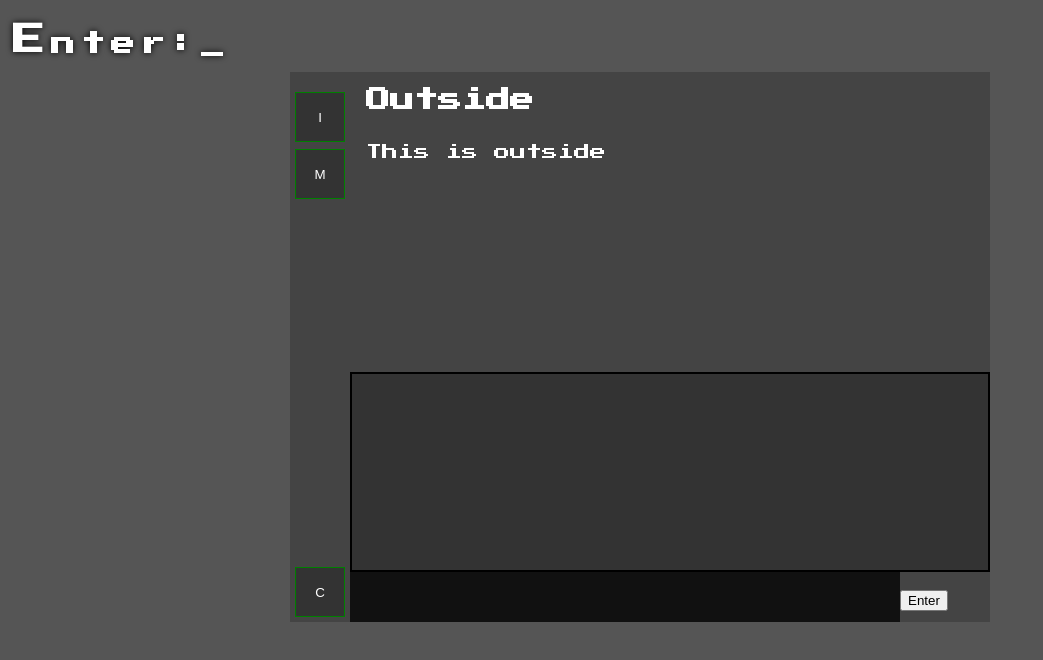
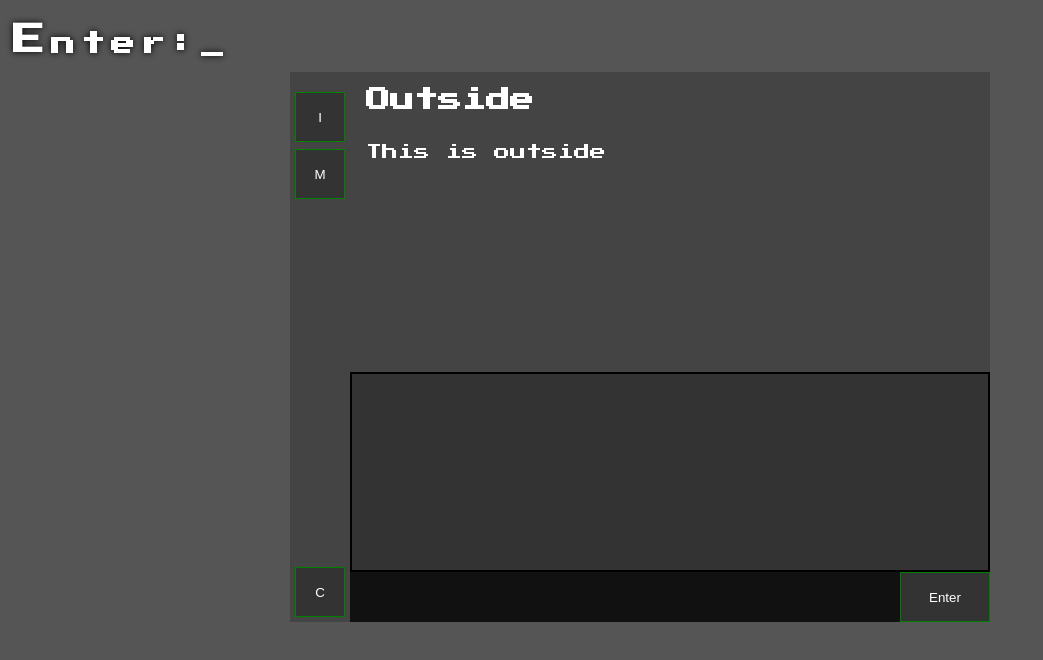
Before and after one commit to Pampen/Enter, a React (Create React App) app: page / in a window 1280 px wide. Shown: the top 660 px of the page, without its empty margins (0-1043 px from the left). Built offline with nearby package versions, Linux system fonts and the light colour scheme.

Commit message:
Ändrade buttion id namn

```diff
--- a/src/components/terminal.js
+++ b/src/components/terminal.js
@@ -19,7 +19,7 @@ export default class GameScreen extends Component {
                     type="text"
                     className="terminal-input"
                 ></input>
-                <button id="game-button">Enter</button>
+                <button id="enter-button">Enter</button>
                 </form>
             </div>
         )
```
